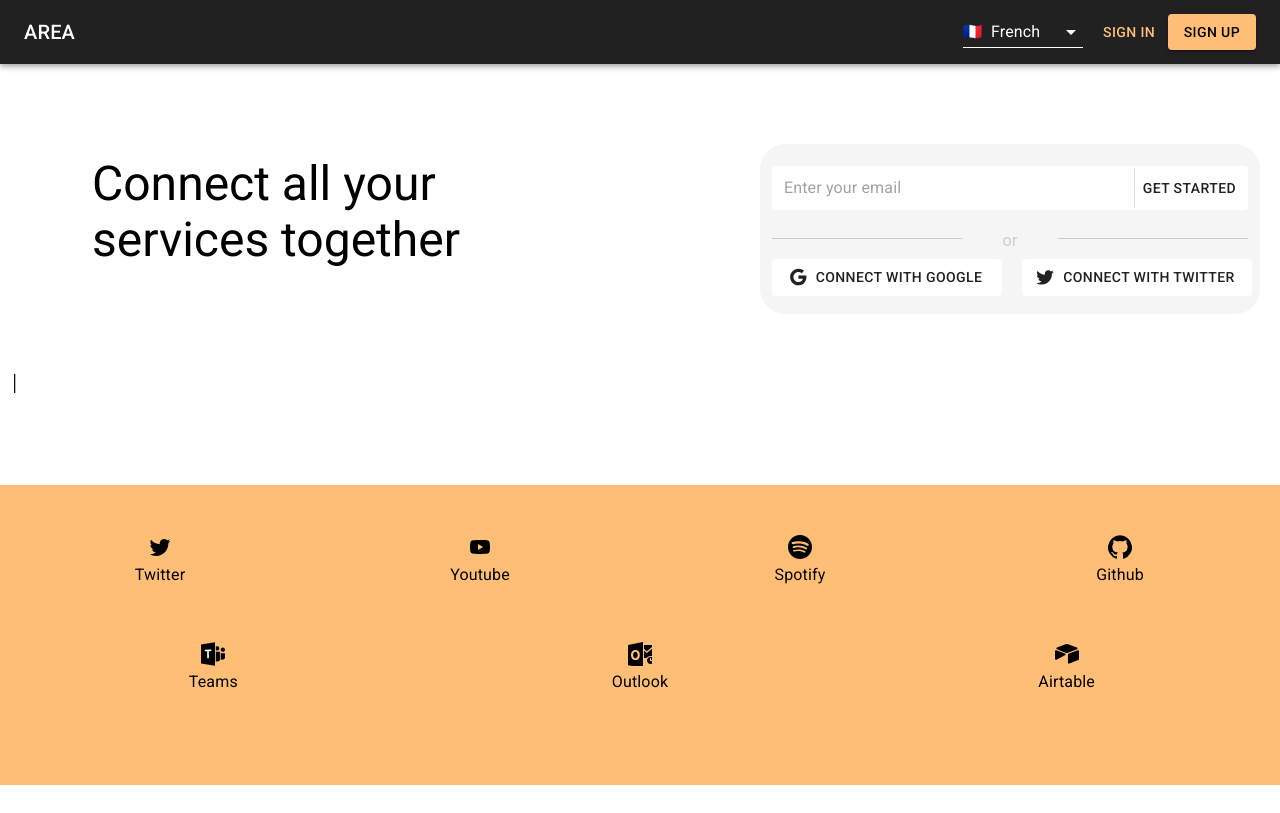
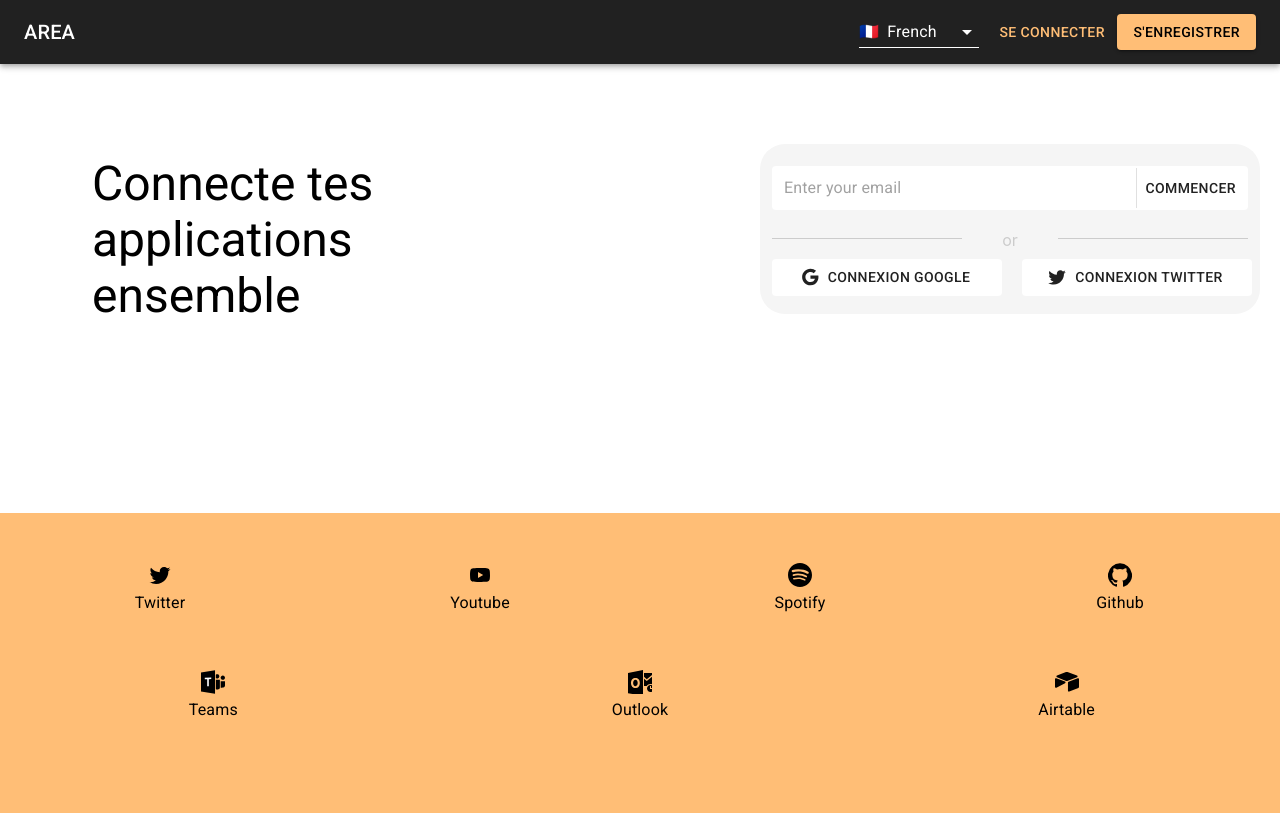
Before and after one commit to briangtn/B12AREA, a React (Create React App) app in the folder web/: page / in a window 1280 px wide. Built offline with nearby package versions, Linux system fonts and the light colour scheme.

Commit message:
+ Added translation

```diff
--- a/web/src/App.tsx
+++ b/web/src/App.tsx
@@ -9,6 +9,7 @@ import './App.css';
 
 import NavigationBar from "./components/NavigationBar";
 import OrDivider from "./components/OrDivider";
+import Translator from "./components/Translator";
 
 // Material UI components
 import Grid from '@material-ui/core/Grid';
@@ -124,11 +125,9 @@ class App extends Component<Props, State> {
                 <NavigationBar />
                 <Grid container spacing={3} style={{ width: '100%', margin: '0px'}}>
                     <Grid item xs={6}>
-                        <Typist>
-                            <Typography className={classes.gridContent} variant="h3" gutterBottom>
-                                Connect all your services together
-                            </Typography>
-                        </Typist>
+                        <Typography className={classes.gridContent} variant="h3" gutterBottom>
+                            <Translator sentence="heroMessage" />
+                        </Typography>
                     </Grid>
                     <Grid className={classes.quickForm} item xs={6}>
                         <Paper component="form" className={classes.root} elevation={0}>
@@ -143,7 +142,7 @@ class App extends Component<Props, State> {
                             <Link
                                 to={{pathname: '/join', state: { email: this.state.email }}}
                                 style={{ textDecoration: 'none', color: '#FFFFFF' }}>
-                                <Button color="primary">Get Started</Button>
+                                <Button color="primary"><Translator sentence="getStarted" /></Button>
                             </Link>
                         </Paper>
                         <OrDivider />
@@ -155,7 +154,7 @@ class App extends Component<Props, State> {
                                     startIcon={<GoogleIcon />}
                                     disableElevation={true}
                                 >
-                                    Connect with Google
+                                    <Translator sentence="connectGoogle" />
                                 </Button>
                             </Grid>
                             <Grid item xs={6}>
@@ -165,7 +164,7 @@ class App extends Component<Props, State> {
                                     startIcon={<TwitterIcon />}
                                     disableElevation={true}
                                 >
-                                    Connect with Twitter
+                                    <Translator sentence="connectTwitter" />
                                 </Button>
                             </Grid>
                         </Grid>
--- a/web/src/components/NavigationBar.tsx
+++ b/web/src/components/NavigationBar.tsx
@@ -10,6 +10,7 @@ import Button from '@material-ui/core/Button';
 import Toolbar from '@material-ui/core/Toolbar';
 
 import LanguagePicker from "./LanguagePicker";
+import Translator from "./Translator";
 
 interface Props {
     classes: {
@@ -45,11 +46,11 @@ class NavigationBar extends Component <Props, State> {
                         <LanguagePicker />
                         &nbsp;
                         <Link to="/login" style={{ textDecoration: 'none', color: '#FFFFFF' }}>
-                            <Button color="secondary">Sign In</Button>
+                            <Button color="secondary"><Translator sentence="signin" /></Button>
                         </Link>
                         &nbsp;
                         <Link to={{pathname: '/join', state: { email: '' }}} style={{ textDecoration: 'none', color: '#FFFFFF' }}>
-                            <Button variant="contained" color="secondary">Sign Up</Button>
+                            <Button variant="contained" color="secondary"><Translator sentence="signup" /></Button>
                         </Link>
                     </Toolbar>
                 </AppBar>
--- /dev/null
+++ b/web/src/components/Translator.tsx
@@ -0,0 +1,29 @@
+import { Component } from 'react';
+
+import { connect } from 'react-redux';
+
+import french from "../translation/french.translation";
+import english from "../translation/english.translation";
+
+interface Props {
+    language: string,
+    sentence: string
+}
+
+interface State {
+
+}
+
+const mapStateToProps = (state: any) => {
+    return { language: state.language };
+};
+
+class Translator extends Component<Props, State> {
+    render() {
+        const { language, sentence } = this.props;
+
+        return (language === 'fr') ? french[sentence as keyof typeof french] : english[sentence as keyof typeof english]
+    }
+}
+
+export default connect(mapStateToProps)(Translator);
--- a/web/src/reducers/rootReducer.reducer.tsx
+++ b/web/src/reducers/rootReducer.reducer.tsx
@@ -4,9 +4,7 @@ const initialState = {
 
 function rootReducer(state = initialState, action: any) {
     if (action.type === "SWITCH_LANGUAGE") {
-        console.log(action.payload);
-        state.language = action.payload;
-        console.log(state.language);
+        return { ...state, language: action.payload };
     }
     return state;
 }
--- a/web/src/routes/Join.tsx
+++ b/web/src/routes/Join.tsx
@@ -4,6 +4,7 @@ import { withStyles, createStyles, Theme } from "@material-ui/core";
 
 import NavigationBar from "../components/NavigationBar";
 import OrDivider from "../components/OrDivider";
+import Translator from "../components/Translator";
 
 import Typography from '@material-ui/core/Typography';
 import Grid from '@material-ui/core/Grid';
@@ -148,7 +149,7 @@ class Join extends Component<Props, State> {
                     style={{ marginTop: '-50px', minHeight: '100vh', textAlign: 'center' }}
                 >
                     <Grid item xs={3}>
-                        <Typography variant="h3" gutterBottom>Sign Up</Typography>
+                        <Typography variant="h3" gutterBottom><Translator sentence="signup" /></Typography>
                         <br />
                         <TextField
                             id="email"
@@ -189,7 +190,7 @@ class Join extends Component<Props, State> {
                             className={classes.signupButton}
                             onClick={this.onSubmit}
                         >
-                            Sign Up
+                            <Translator sentence="signup" />
                         </Button>
                         <br />
                         <OrDivider />
@@ -201,7 +202,7 @@ class Join extends Component<Props, State> {
                                     className={classes.imageButton}
                                     startIcon={<GoogleIcon />}
                                 >
-                                    Connect with Google
+                                    <Translator sentence="connectGoogle" />
                                 </Button>
                             </Grid>
                             <Grid item xs={6}>
@@ -210,7 +211,7 @@ class Join extends Component<Props, State> {
                                     className={classes.imageButton}
                                     startIcon={<TwitterIcon />}
                                 >
-                                    Connect with Twitter
+                                    <Translator sentence="connectTwitter" />
                                 </Button>
                             </Grid>
                         </Grid>
--- a/web/src/routes/Login.tsx
+++ b/web/src/routes/Login.tsx
@@ -4,6 +4,7 @@ import { withStyles, createStyles, Theme } from "@material-ui/core";
 
 import NavigationBar from "../components/NavigationBar";
 import OrDivider from "../components/OrDivider";
+import Translator from "../components/Translator";
 
 import Typography from '@material-ui/core/Typography';
 import Grid from '@material-ui/core/Grid';
@@ -74,7 +75,7 @@ class Login extends Component<Props, State> {
                     style={{ marginTop: '-50px', minHeight: '100vh', textAlign: 'center' }}
                 >
                     <Grid item xs={3}>
-                        <Typography variant="h3" gutterBottom>Sign In</Typography>
+                        <Typography variant="h3" gutterBottom><Translator sentence="signin" /></Typography>
                         <br />
                         <TextField
                             id="email"
@@ -103,7 +104,7 @@ class Login extends Component<Props, State> {
                             className={classes.loginButton}
                             onClick={this.onSubmit}
                         >
-                            Sign In
+                            <Translator sentence="signin" />
                         </Button>
                         <br />
                         <OrDivider />
@@ -115,7 +116,7 @@ class Login extends Component<Props, State> {
                                     className={classes.imageButton}
                                     startIcon={<GoogleIcon />}
                                 >
-                                    Connect with Google
+                                    <Translator sentence="connectGoogle" />
                                 </Button>
                             </Grid>
                             <Grid item xs={6}>
@@ -124,7 +125,7 @@ class Login extends Component<Props, State> {
                                     className={classes.imageButton}
                                     startIcon={<TwitterIcon />}
                                 >
-                                    Connect with Twitter
+                                    <Translator sentence="connectTwitter" />
                                 </Button>
                             </Grid>
                         </Grid>
--- /dev/null
+++ b/web/src/translation/english.translation.ts
@@ -0,0 +1,11 @@
+const english = {
+    signin: "Sign in",
+    signup: "Sign up",
+    heroMessage: "Connect all your services together",
+    enterEmail: "Enter your email",
+    getStarted: "Get Started",
+    connectGoogle: "Connect with google",
+    connectTwitter: "Connect with Twitter"
+};
+
+export default english;
--- /dev/null
+++ b/web/src/translation/french.translation.ts
@@ -0,0 +1,11 @@
+const french = {
+    signin: "Se connecter",
+    signup: "S'enregistrer",
+    heroMessage: "Connecte tes applications ensemble",
+    enterEmail: "Entrez votre email",
+    getStarted: "Commencer",
+    connectGoogle: "Connexion google",
+    connectTwitter: "Connexion twitter"
+};
+
+export default french;
```
